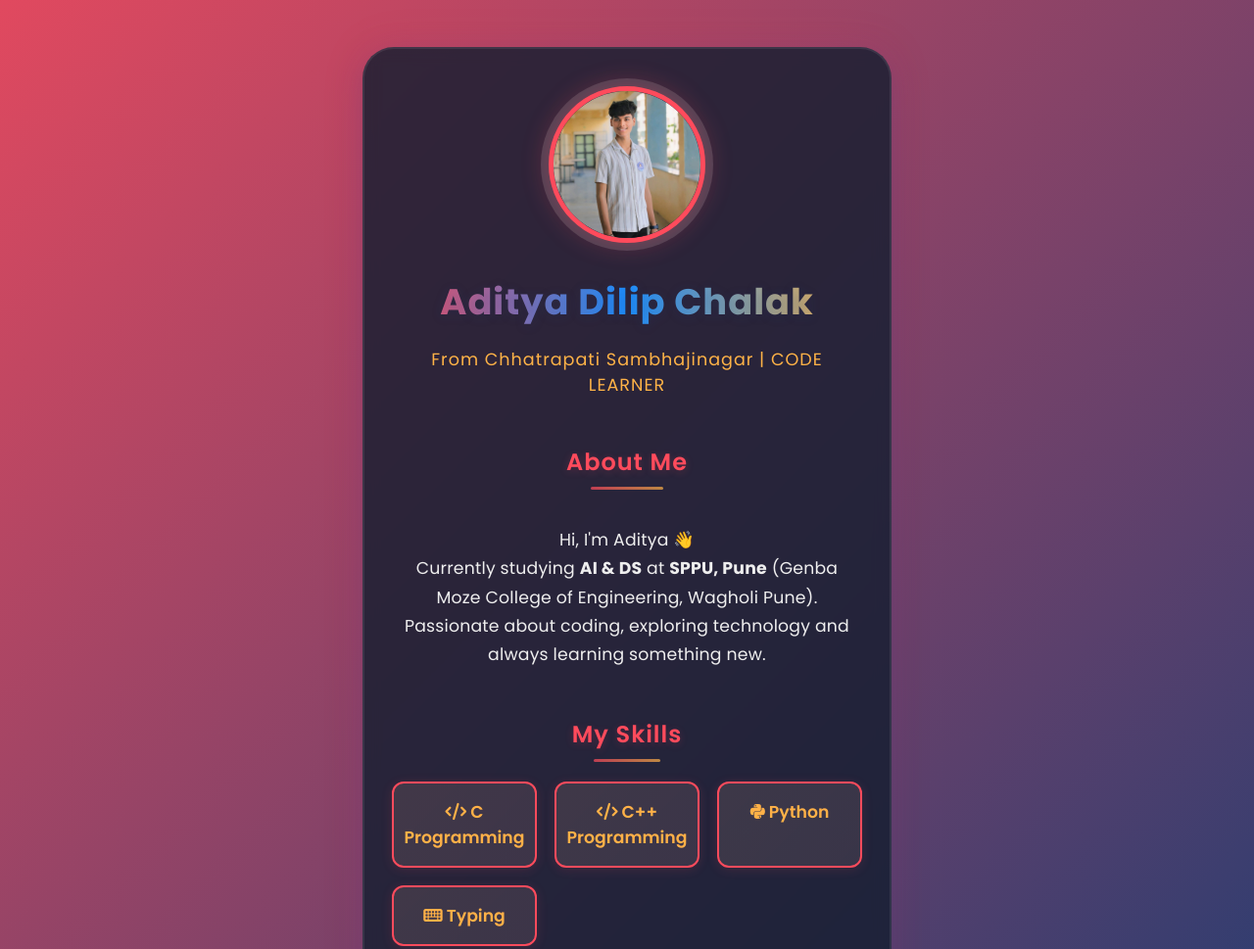
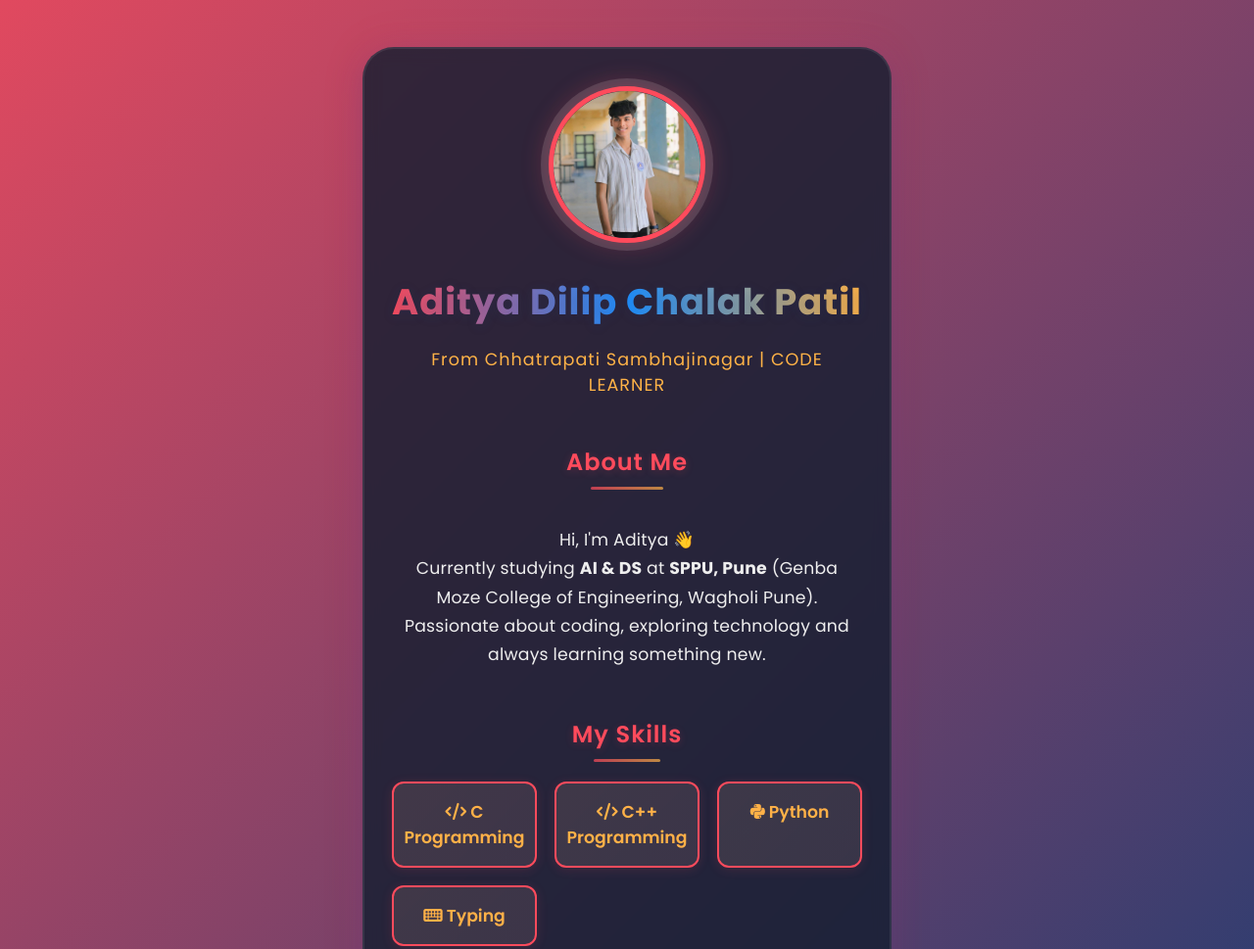
Before and after one commit to AdiTya0424-byte/aditya.github.io, a plain HTML site: page index.html in a window 1280 px wide. Shown: the top 969 px of the page at 98% size. Drawn offline with Linux system fonts and the light colour scheme.

Commit message:
Update index.html

```diff
--- a/index.html
+++ b/index.html
@@ -3,7 +3,7 @@
 <head>
   <meta charset="UTF-8">
   <meta name="viewport" content="width=device-width, initial-scale=1.0">
-  <title>Aditya Dilip Chalak</title>
+  <title>Aditya Dilip Chalak Patil</title>
   <link href="https://fonts.googleapis.com/css2?family=Poppins:wght@400;600;700&display=swap" rel="stylesheet">
   <link rel="stylesheet" href="https://cdnjs.cloudflare.com/ajax/libs/font-awesome/6.4.2/css/all.min.css">
   <style>
@@ -226,7 +226,7 @@
     <!-- Hero Section -->
     <header>
       <img src="me.jfif" alt="Aditya Profile Photo">
-      <h1>Aditya Dilip Chalak</h1>
+      <h1>Aditya Dilip Chalak Patil</h1>
       <p>From Chhatrapati Sambhajinagar | CODE LEARNER</p>
     </header>
 
```
